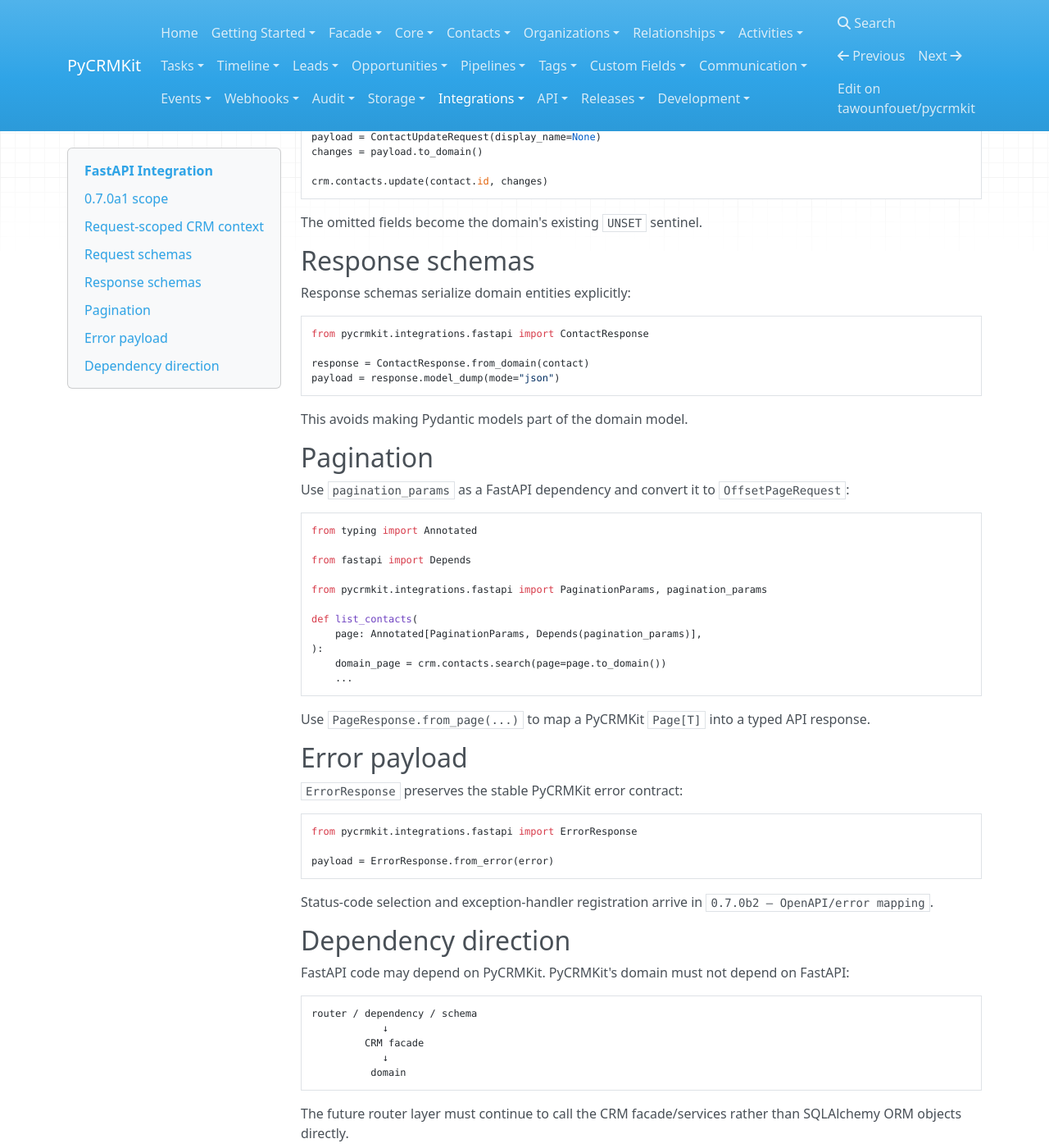
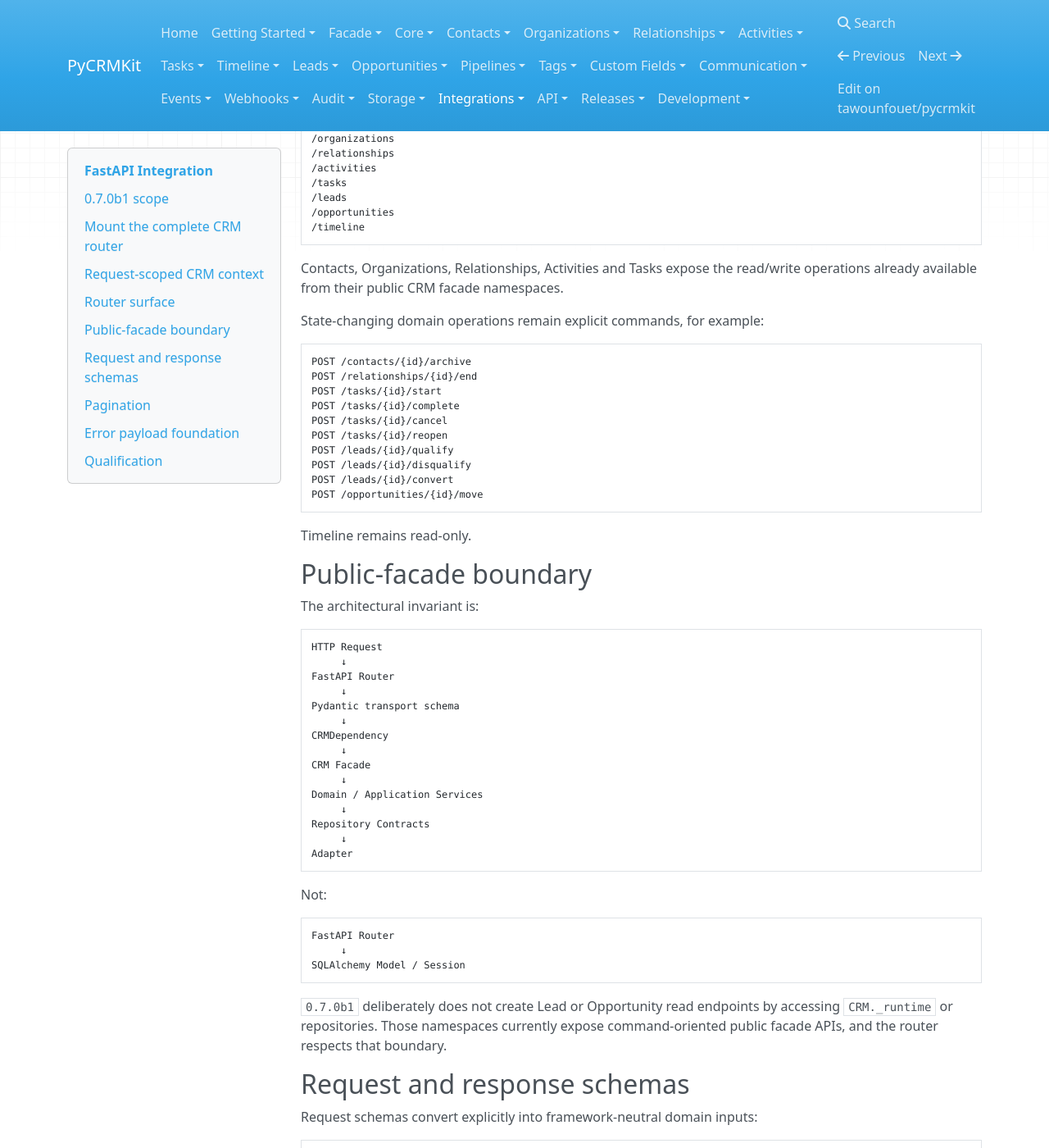
Before and after one commit to tawounfouet/pycrmkit, an MkDocs documentation site: the page built from docs/integrations/fastapi.md, in a window 1280 px wide and 1400 px high, scrolled down 1597 px. Shown: the whole window at 82% size. Built offline with MkDocs 1.6.1, drawn with Linux system fonts in a browser that asks for light colours; nearby versions of some CDN libraries; some of the changed text lies outside the part shown.

Commit message:
docs(fastapi): document reusable router layer

````diff
--- a/docs/integrations/fastapi.md
+++ b/docs/integrations/fastapi.md
@@ -16,57 +16,140 @@
 
 does not import FastAPI.
 
-## 0.7.0a1 scope
+## 0.7.0b1 scope
 
-The initial FastAPI foundation provides four integration modules:
+The FastAPI integration now contains:
 
 ```text
 dependencies.py
 schemas.py
 errors.py
 pagination.py
+router.py
+routers/
+├── contacts.py
+├── organizations.py
+├── relationships.py
+├── activities.py
+├── tasks.py
+├── leads.py
+├── opportunities.py
+└── timeline.py
 ```
 
-Routers are not part of `0.7.0a1`.
+`0.7.0a1` supplied transport schemas and the dependency bridge.
+`0.7.0b1` adds the reusable HTTP routing layer.
+
+## Mount the complete CRM router
+
+The consuming application owns the CRM factory and chooses its storage/runtime
+configuration:
+
+```python
+from fastapi import FastAPI
+
+from pycrmkit import CRM
+from pycrmkit.integrations.fastapi import create_crm_router
+
+crm = CRM.memory()
+
+app = FastAPI()
+app.include_router(
+    create_crm_router(lambda: crm),
+    prefix="/crm",
+)
+```
+
+The same router factory can be used with a SQLAlchemy/PostgreSQL-wired CRM
+without changing router code.
 
 ## Request-scoped CRM context
 
-Create the CRM according to your application's storage/runtime strategy, then
-pass a factory to `CRMDependency`:
-
-```python
-from typing import Annotated
-
-from fastapi import Depends, FastAPI
-
-from pycrmkit import CRM
-from pycrmkit.integrations.fastapi import CRMDependency
-
-crm = CRM.memory()
-get_crm = CRMDependency(lambda: crm)
-
-app = FastAPI()
-
-@app.get("/context")
-def context(current: Annotated[CRM, Depends(get_crm)]):
-    return {
-        "actor_id": current.context.actor_id,
-        "correlation_id": current.context.correlation_id,
-    }
-```
-
-The dependency recognizes:
+Every route is backed by `CRMDependency`. The dependency recognizes:
 
 ```text
 X-Actor-ID
 X-Correlation-ID
 ```
 
-and applies them with `CRM.with_context(...)`.
+and applies them through `CRM.with_context(...)`.
 
-## Request schemas
+The HTTP layer therefore preserves the existing actor/correlation semantics
+rather than introducing a second context model.
 
-Request schemas convert explicitly into the existing framework-neutral inputs.
+## Router surface
+
+The beta exposes facade-backed routes for:
+
+```text
+/contacts
+/organizations
+/relationships
+/activities
+/tasks
+/leads
+/opportunities
+/timeline
+```
+
+Contacts, Organizations, Relationships, Activities and Tasks expose the
+read/write operations already available from their public CRM facade
+namespaces.
+
+State-changing domain operations remain explicit commands, for example:
+
+```text
+POST /contacts/{id}/archive
+POST /relationships/{id}/end
+POST /tasks/{id}/start
+POST /tasks/{id}/complete
+POST /tasks/{id}/cancel
+POST /tasks/{id}/reopen
+POST /leads/{id}/qualify
+POST /leads/{id}/disqualify
+POST /leads/{id}/convert
+POST /opportunities/{id}/move
+```
+
+Timeline remains read-only.
+
+## Public-facade boundary
+
+The architectural invariant is:
+
+```text
+HTTP Request
+     ↓
+FastAPI Router
+     ↓
+Pydantic transport schema
+     ↓
+CRMDependency
+     ↓
+CRM Facade
+     ↓
+Domain / Application Services
+     ↓
+Repository Contracts
+     ↓
+Adapter
+```
+
+Not:
+
+```text
+FastAPI Router
+     ↓
+SQLAlchemy Model / Session
+```
+
+`0.7.0b1` deliberately does not create Lead or Opportunity read endpoints by
+accessing `CRM._runtime` or repositories. Those namespaces currently expose
+command-oriented public facade APIs, and the router respects that boundary.
+
+## Request and response schemas
+
+Request schemas convert explicitly into framework-neutral domain inputs:
 
 ```python
 from pycrmkit.integrations.fastapi import ContactCreateRequest
@@ -81,55 +164,43 @@
 
 Update schemas keep omission distinct from explicit clearing:
 
-```python
-from pycrmkit.integrations.fastapi import ContactUpdateRequest
-
-payload = ContactUpdateRequest(display_name=None)
-changes = payload.to_domain()
-
-crm.contacts.update(contact.id, changes)
+```text
+field omitted    → domain UNSET
+field = null     → explicit clear, where allowed
+field = value    → explicit replacement
 ```
 
-The omitted fields become the domain's existing `UNSET` sentinel.
-
-## Response schemas
-
-Response schemas serialize domain entities explicitly:
-
-```python
-from pycrmkit.integrations.fastapi import ContactResponse
-
-response = ContactResponse.from_domain(contact)
-payload = response.model_dump(mode="json")
-```
-
-This avoids making Pydantic models part of the domain model.
+Pydantic models remain transport models, never domain Entities.
 
 ## Pagination
 
-Use `pagination_params` as a FastAPI dependency and convert it to
-`OffsetPageRequest`:
+List and Timeline routes reuse the stable domain pagination contract:
 
-```python
-from typing import Annotated
-
-from fastapi import Depends
-
-from pycrmkit.integrations.fastapi import PaginationParams, pagination_params
-
-def list_contacts(
-    page: Annotated[PaginationParams, Depends(pagination_params)],
-):
-    domain_page = crm.contacts.search(page=page.to_domain())
-    ...
+```text
+HTTP limit/offset
+       ↓
+PaginationParams
+       ↓
+OffsetPageRequest
+       ↓
+CRM facade
+       ↓
+Page[T]
+       ↓
+PageResponse[T]
 ```
 
-Use `PageResponse.from_page(...)` to map a PyCRMKit `Page[T]` into a typed
-API response.
+Bounds remain:
 
-## Error payload
+```text
+limit: 1..200
+offset: >= 0
+default limit: 50
+```
 
-`ErrorResponse` preserves the stable PyCRMKit error contract:
+## Error payload foundation
+
+`ErrorResponse` still preserves the stable PyCRMKit error contract:
 
 ```python
 from pycrmkit.integrations.fastapi import ErrorResponse
@@ -137,21 +208,22 @@
 payload = ErrorResponse.from_error(error)
 ```
 
-Status-code selection and exception-handler registration arrive in
-`0.7.0b2 — OpenAPI/error mapping`.
+Global domain-error → HTTP status selection, exception-handler registration and
+the final OpenAPI error contract are intentionally deferred to
+`0.7.0b2 — OpenAPI / Error Mapping`.
 
-## Dependency direction
+## Qualification
 
-FastAPI code may depend on PyCRMKit. PyCRMKit's domain must not depend on
-FastAPI:
+The router integration suite exercises:
 
-```text
-router / dependency / schema
-            ↓
-         CRM facade
-            ↓
-          domain
-```
+- composite router registration;
+- Contact and Organization HTTP lifecycle operations;
+- Relationship, Activity, Task and Timeline composition;
+- offset pagination through the HTTP layer;
+- Lead qualification/conversion and Opportunity movement;
+- request-scoped actor/correlation propagation through the existing dependency
+  bridge;
+- continued core import independence from FastAPI.
 
-The future router layer must continue to call the CRM facade/services rather
-than SQLAlchemy ORM objects directly.
+The PostgreSQL-backed example API and full cross-capability API E2E remain the
+`0.7.0rc1` milestone.
````
